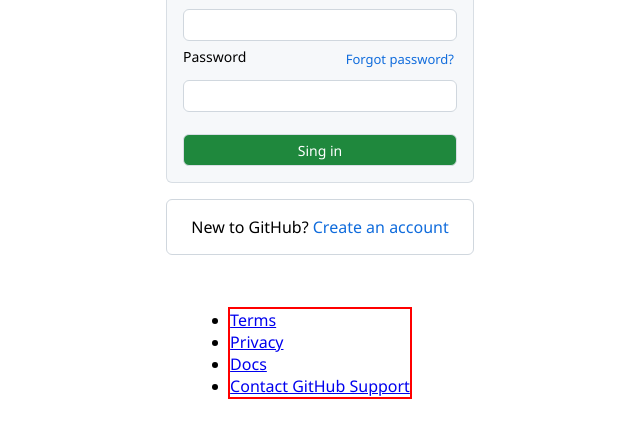
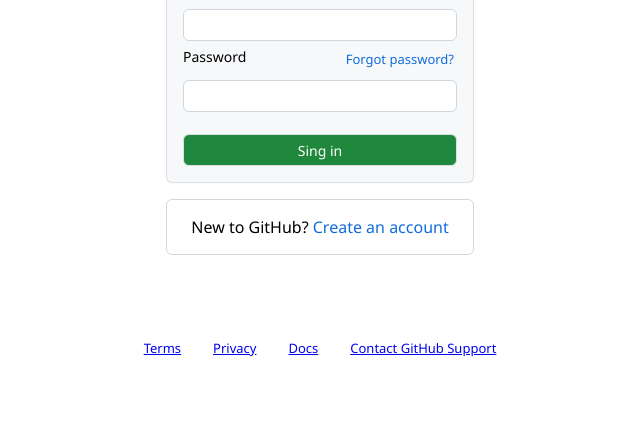
Before and after one commit to Eduardo1859/Clone--GitHub-, a plain HTML site: page index.html in a window 1280 px wide. Shown: the part 191-628 px from the top of the page, without its empty margins (320-960 px from the left). Drawn offline with Linux system fonts and the light colour scheme.

Commit message:
atualização

```diff
--- a/css/style.css
+++ b/css/style.css
@@ -151,9 +151,18 @@ img{
  }
 
  #footer{
-   border: 2px solid red;
+
    margin: 40px ;
-   padding: 40px, 16px;
-   display: inline;
+   padding: 40px, 16px ,40px, 16px;
+
+
 
  }
+ #footer ul,li{
+  display: flex;
+  padding-left: 0;
+  margin-top: 0;
+  margin-bottom: 0;
+  margin: 16px;
+  font-size: small;
+ }
```
